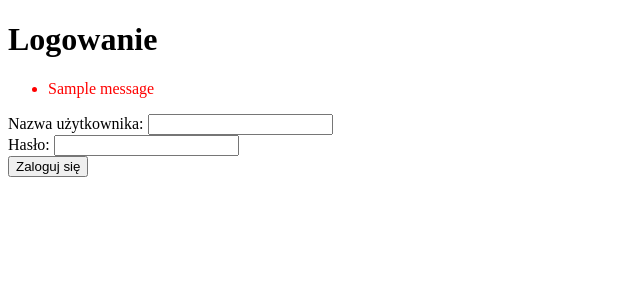
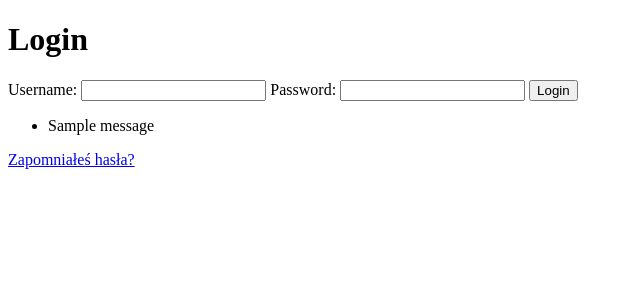
Before and after one commit to qn3k/projekt_zespolowy, a Django app: page /login/ in a window 1280 px wide. Shown: the top 300 px of the page, without its empty margins (0-640 px from the left). Run offline with Django 5.2, Linux system fonts and the light colour scheme; tables that the repository leaves empty hold one stand-in row (values such as "Sample post"); one stand-in notice (Sample message) is shown; parts of the project's set-up code (start-up, migrations or seed data) failed here and were passed over.

Commit message:
Dodano szablon strony reset hasla

```diff
--- a/DjangoKursy/urls.py
+++ b/DjangoKursy/urls.py
@@ -20,7 +20,7 @@ from django.conf import settings
 from django.conf.urls.static import static
 from rest_framework_nested import routers
 from rest_framework.routers import DefaultRouter
-from Kursy_Online.views import AuthViewSet, verify_email, login_view, home_view, register_view, activate_view, CourseViewSet, ChapterViewSet, PageViewSet, test_view
+from Kursy_Online.views import AuthViewSet, verify_email, login_view, home_view, register_view, activate_view, CourseViewSet, ChapterViewSet, PageViewSet, test_view, password_reset_request_view, password_reset_confirm_view
 
 
 router = DefaultRouter()
@@ -49,5 +49,7 @@ urlpatterns = [
     path('', home_view, name='home'),
     path('register/', register_view, name='register'),
     path('activate/', activate_view, name='activate'),
+    path('reset-password/', password_reset_request_view, name='request_password_reset'),
+    path('reset-password-confirm/<uidb64>/<token>/', password_reset_confirm_view, name='password_reset_confirm'),
     path('test/', test_view, name='test'),
 ] + static(settings.MEDIA_URL, document_root=settings.MEDIA_ROOT)
--- a/Kursy_Online/templates/login.html
+++ b/Kursy_Online/templates/login.html
@@ -2,27 +2,25 @@
 <html lang="en">
 <head>
     <meta charset="UTF-8">
-    <meta name="viewport" content="width=device-width, initial-scale=1.0">
-    <title>Logowanie</title>
+    <title>Login</title>
 </head>
 <body>
-    <h1>Logowanie</h1>
+    <h1>Login</h1>
+    <form method="post">
+        {% csrf_token %}
+        <label for="username">Username:</label>
+        <input type="text" name="username" id="username" required>
+        <label for="password">Password:</label>
+        <input type="password" name="password" id="password" required>
+        <button type="submit">Login</button>
+    </form>
     {% if messages %}
         <ul>
             {% for message in messages %}
-                <li style="color: red;">{{ message }}</li>
+                <li>{{ message }}</li>
             {% endfor %}
         </ul>
     {% endif %}
-    <form method="post" action="">
-        {% csrf_token %}
-        <label for="username">Nazwa użytkownika:</label>
-        <input type="text" id="username" name="username" required>
-        <br>
-        <label for="password">Hasło:</label>
-        <input type="password" id="password" name="password" required>
-        <br>
-        <button type="submit">Zaloguj się</button>
-    </form>
+    <p><a href="{% url 'request_password_reset' %}">Zapomniałeś hasła?</a></p>
 </body>
 </html>
--- a/Kursy_Online/views.py
+++ b/Kursy_Online/views.py
@@ -5,6 +5,7 @@ from django.contrib.auth.password_validation import validate_password
 from django.contrib.auth.tokens import default_token_generator
 from django.core.mail import send_mail
 from django.conf import settings
+from django.core.exceptions import ValidationError
 from django.utils.crypto import get_random_string
 from django.utils.encoding import force_bytes, force_str
 from django.utils.http import urlsafe_base64_encode, urlsafe_base64_decode
@@ -543,3 +544,79 @@ def home_view(request):
     return render(request, 'home.html', {'title': 'Strona Główna'})
 def test_view(request):
     return render(request, 'test.html', {'title': 'test'})
+
+
+def password_reset_request_view(request):
+    if request.method == "POST":
+        email = request.POST.get('email')
+
+        if not email:
+            messages.error(request, 'Proszę podać adres e-mail.')
+            return render(request, 'password_reset_request.html')
+
+        try:
+            user = User.objects.get(email=email)
+
+            token = default_token_generator.make_token(user)
+            uid = urlsafe_base64_encode(force_bytes(user.pk))
+            reset_url = f"{request.build_absolute_uri('/reset-password-confirm/')}{uid}/{token}/"
+
+            subject = 'Reset your password'
+            message = f"""
+                <p>Cześć,</p>
+                <p>Poproszono o zresetowanie hasła do Twojego konta.</p>
+                <p>Aby zresetować hasło, kliknij w poniższy link:</p>
+                <br>
+                <p><a href="{reset_url}">Zresetuj hasło</a></p>
+                <p>Jeśli nie prosiłeś o zresetowanie hasła, zignoruj tę wiadomość.</p>
+            """
+            email_message = EmailMessage(
+                subject=subject,
+                body=message,
+                from_email=settings.EMAIL_HOST_USER,
+                to=[email],
+            )
+            email_message.content_subtype = 'html'
+            email_message.send()
+
+            messages.success(request, 'Link do resetu hasła został wysłany na Twój adres e-mail.')
+        except User.DoesNotExist:
+            messages.error(request, 'Nie znaleziono konta z podanym adresem e-mail.')
+
+        return redirect('login')
+
+    return render(request, 'password_reset_request.html')
+
+
+def password_reset_confirm_view(request, uidb64, token):
+    try:
+        uid = force_str(urlsafe_base64_decode(uidb64))
+        user = User.objects.get(pk=uid)
+    except (TypeError, ValueError, OverflowError, User.DoesNotExist):
+        user = None
+
+    if user is not None and default_token_generator.check_token(user, token):
+        if request.method == 'POST':
+            new_password = request.POST.get('new_password')
+            confirm_password = request.POST.get('confirm_password')
+
+            if new_password != confirm_password:
+                messages.error(request, 'Hasła nie są identyczne!')
+                return redirect('password_reset_confirm', uidb64=uidb64, token=token)
+
+            try:
+                validate_password(new_password, user)
+                user.set_password(new_password)
+                user.last_password_change = timezone.now()
+                user.save()
+                messages.success(request, 'Hasło zostało pomyślnie zresetowane.')
+                return redirect('login')
+            except ValidationError as e:
+                for error in e.messages:
+                    messages.error(request, error)
+                return redirect('password_reset_confirm', uidb64=uidb64, token=token)
+    else:
+        messages.error(request, 'Link resetowania hasła jest nieprawidłowy lub wygasł.')
+        return redirect('home')
+
+    return render(request, 'password_reset_confirm.html', {'uidb64': uidb64, 'token': token})
```
Also changed, not shown: Kursy_Online/templates/password_reset_confirm.html (added, +30 -0 lines), Kursy_Online/templates/password_reset_request.html (added, +23 -0 lines).
